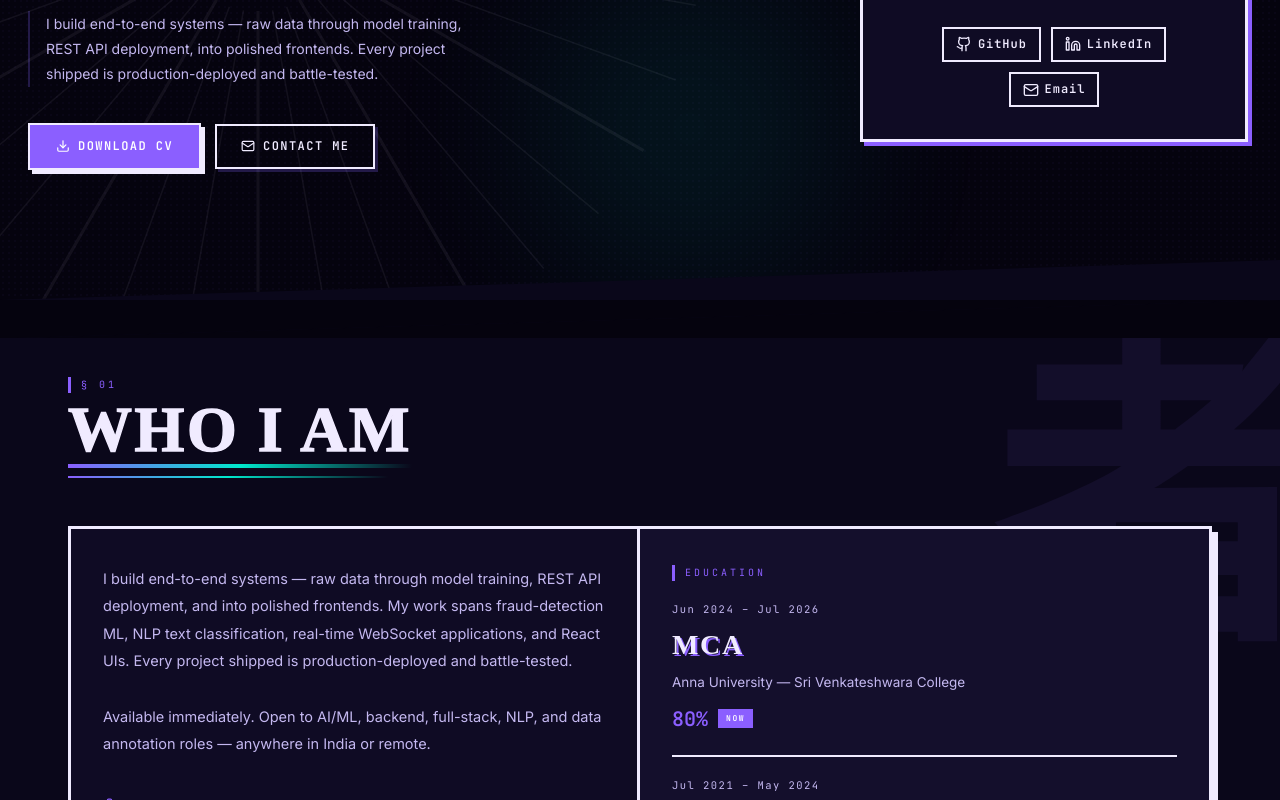
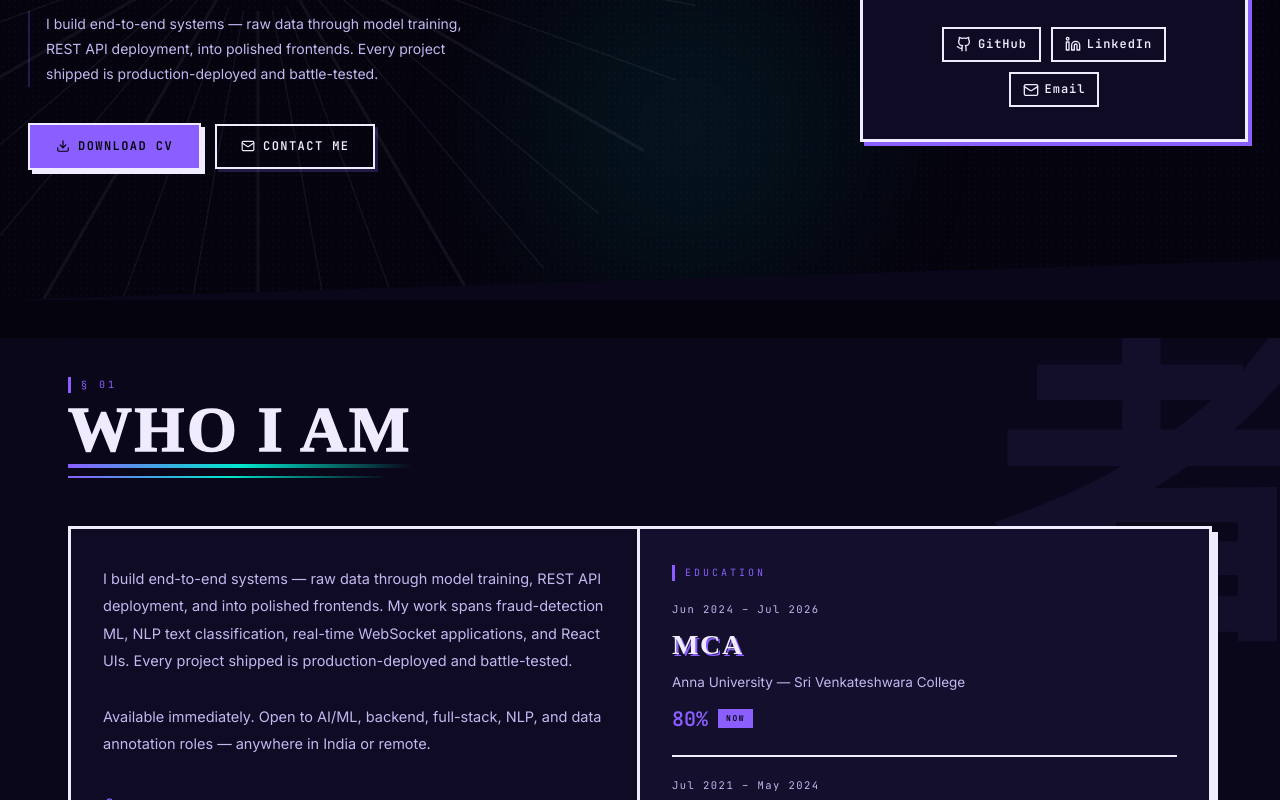
Before and after one commit to sugumaran-nix/ani-profile, a Next.js app: page / in a window 1280 px wide. Shown: the part 500-1300 px from the top of the page. Built offline with nearby package versions, Linux system fonts and the light colour scheme; a web font is replaced by a local one.

Commit message:
Change text color on hover for buttons and badges
Updated hover styles for various buttons and badges to change text color from white to black.

```diff
--- a/src/app/globals.css
+++ b/src/app/globals.css
@@ -470,7 +470,7 @@ body {
   transition: background 0.15s, color 0.15s, box-shadow 0.15s, transform 0.15s;
 }
 .profile-soc-btn:hover {
-  background: var(--acc); color: #fff; border-color: var(--acc);
+  background: var(--acc); color: #000; border-color: var(--acc);
   transform: translate(-1px, -1px); box-shadow: 2px 2px 0 var(--txt);
 }
 
@@ -623,7 +623,7 @@ body {
   font-family: var(--font-mono);
   font-size: 8px; letter-spacing: 0.2em;
   padding: 3px 8px;
-  background: var(--acc); color: #fff;
+  background: var(--acc); color: #000;
   font-weight: 700;
 }
 
@@ -792,8 +792,8 @@ body {
   border: 2px solid var(--txt);
   transition: background 0.15s, color 0.15s, border-color 0.15s;
 }
-.mp-gh-link:hover { background: var(--acc); color: #fff; border-color: var(--acc); }
-.mp-demo-link:hover { background: var(--acc2); color: #fff; border-color: var(--acc2); }
+.mp-gh-link:hover { background: var(--acc); color: #000; border-color: var(--acc); }
+.mp-demo-link:hover { background: var(--acc2); color: #000; border-color: var(--acc2); }
 .mp-demo-disabled {
   opacity: 0.35; cursor: not-allowed; pointer-events: none;
 }
@@ -912,7 +912,7 @@ textarea.c-input { resize: none; }
   position: relative; overflow: hidden;
   display: inline-flex; align-items: center; gap: 8px;
   padding: 12px 26px;
-  background: var(--acc); color: #fff;
+  background: var(--acc); color: #000;
   font-size: 12px; font-weight: 800; letter-spacing: 0.12em;
   text-transform: uppercase; text-decoration: none;
   border: 2px solid var(--txt); cursor: pointer;
@@ -957,7 +957,7 @@ textarea.c-input { resize: none; }
   transition: background 0.15s, color 0.15s, transform 0.15s;
 }
 .btn-icon:hover {
-  background: var(--acc); color: #fff; border-color: var(--acc);
+  background: var(--acc); color: #000; border-color: var(--acc);
   transform: translate(-1px, -1px);
 }
 
```
